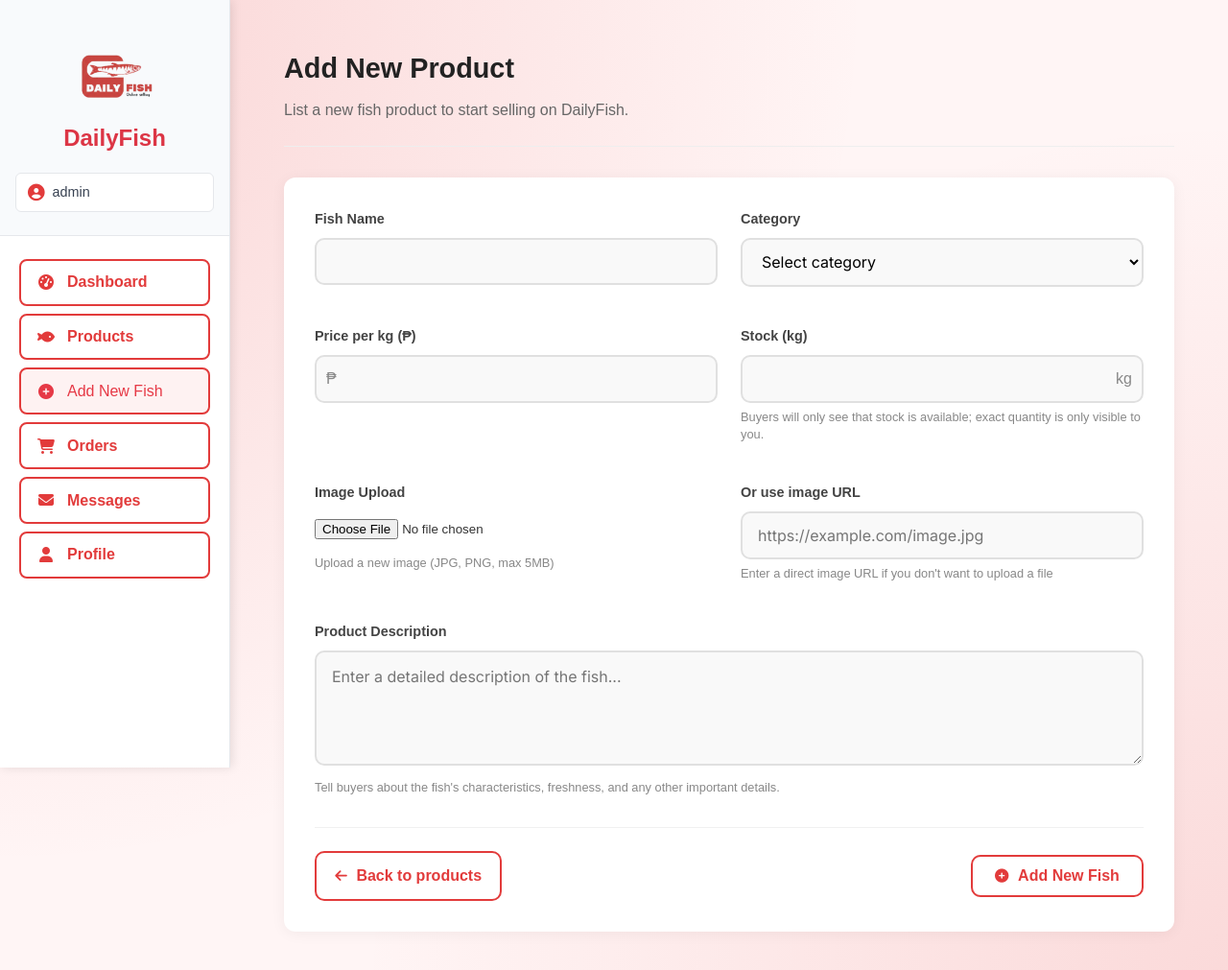
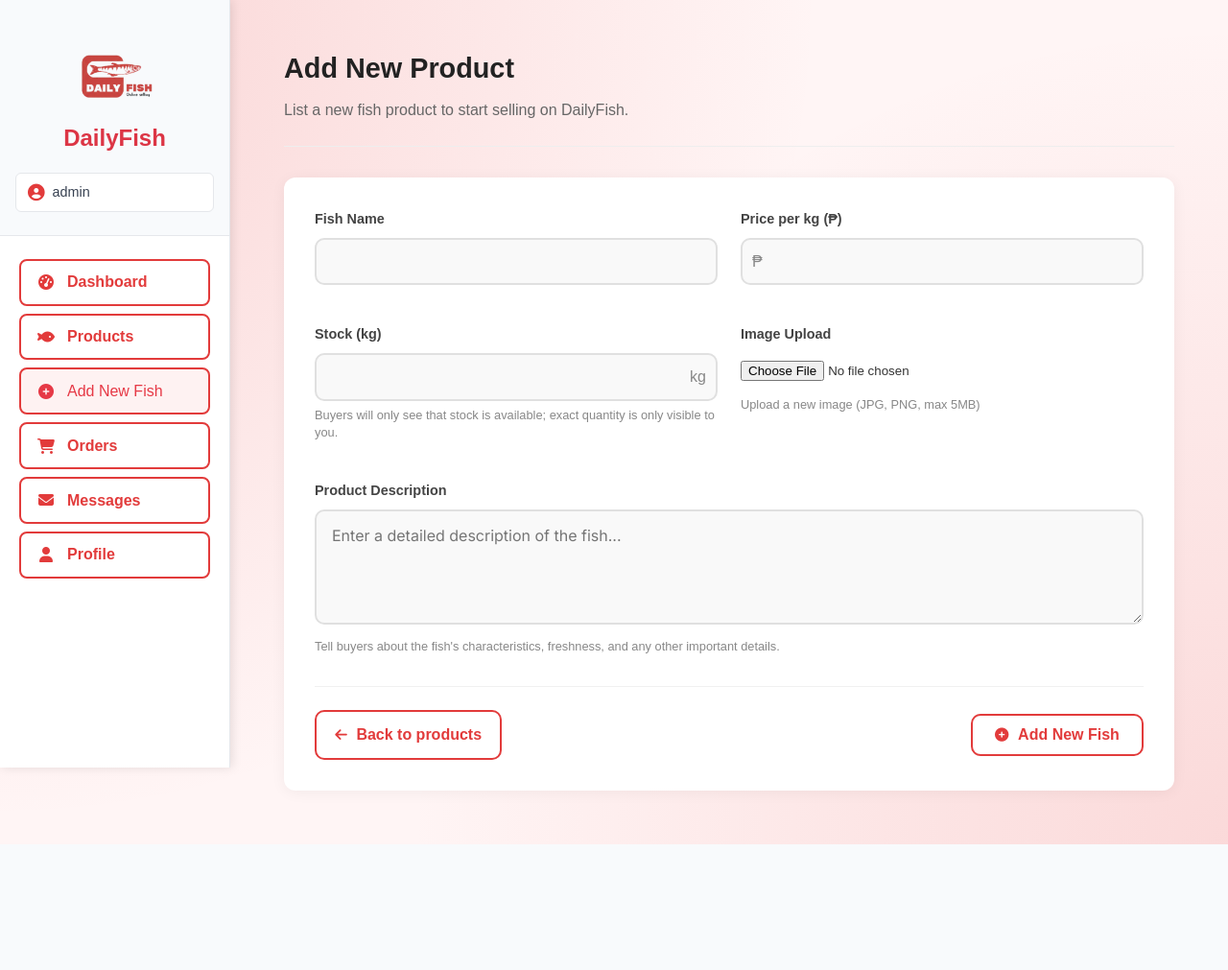
Before and after one commit to jvybatuto-coder/daily-fish, a Django app: page /seller/products/new/ in a window 1280 px wide. Shown: the top 1011 px of the page at 96% size. After the commit the page ends 880 px from the top, so only its background shows below. Run offline with Django 5.2, Linux system fonts and the light colour scheme; a user stored in the database is signed in; data comes from the database, SQL or seed files in the repository.

Commit message:
Restore seller product functionality with hidden Category and image URL fields
- Revert to original seller product functionality
- Hide Category dropdown with display: none while preserving functionality
- Hide image URL section with display: none while preserving functionality
- Add JavaScript to auto-select first category on form submission
- Maintain all backend functionality for product management

```diff
--- a/myproject/templates/seller/product_form.html
+++ b/myproject/templates/seller/product_form.html
@@ -482,9 +482,9 @@
                         <input type="text" id="name" name="name" value="{{ fish.name|default:'' }}" required>
                     </div>
 
-                    <div class="form-group">
+                    <div class="form-group" style="display: none;">
                         <label for="category">Category</label>
-                        <select id="category" name="category" required>
+                        <select id="category" name="category">
                             <option value="">Select category</option>
                             {% for category in categories %}
                                 <option value="{{ category.id }}" {% if fish.category.id == category.id %}selected{% endif %}>{{ category.name }}</option>
@@ -527,7 +527,7 @@
                         <p class="field-help">Upload a new image (JPG, PNG, max 5MB)</p>
                     </div>
 
-                    <div class="form-group">
+                    <div class="form-group" style="display: none;">
                         <label for="image_url">Or use image URL</label>
                         <input type="url" id="image_url" name="image_url" value="{{ fish.image_url|default:'' }}" placeholder="https://example.com/image.jpg">
                         <p class="field-help">Enter a direct image URL if you don't want to upload a file</p>
@@ -586,6 +586,24 @@
                 sidebar.classList.remove('active');
             }
         });
+
+        // Auto-select first category if none selected (for functionality)
+        document.addEventListener('DOMContentLoaded', function() {
+            const form = document.querySelector('form');
+            const categorySelect = document.getElementById('category');
+
+            if (form && categorySelect) {
+                form.addEventListener('submit', function(e) {
+                    // If no category is selected, select the first available one
+                    if (!categorySelect.value) {
+                        const firstOption = categorySelect.querySelector('option[value]:not([value=""])');
+                        if (firstOption) {
+                            categorySelect.value = firstOption.value;
+                        }
+                    }
+                });
+            }
+        });
     </script>
 </body>
 </html>
```
